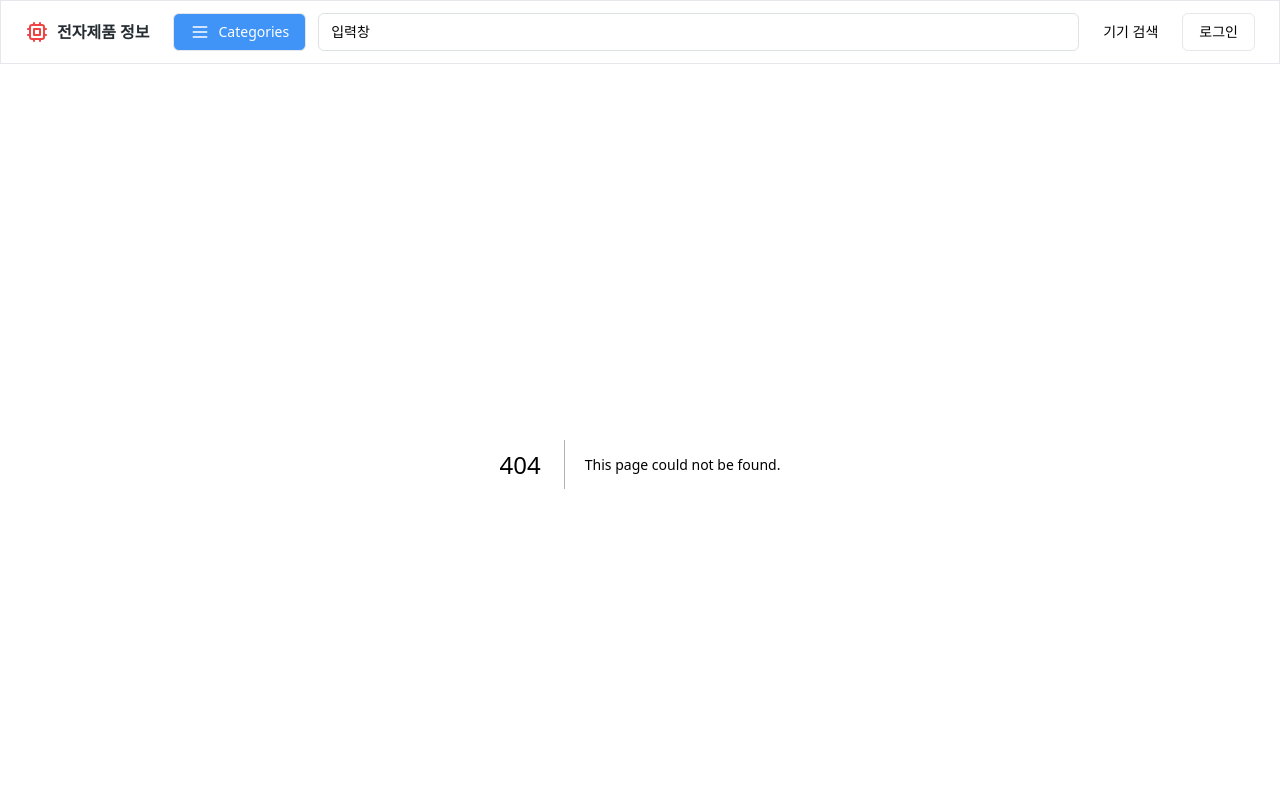
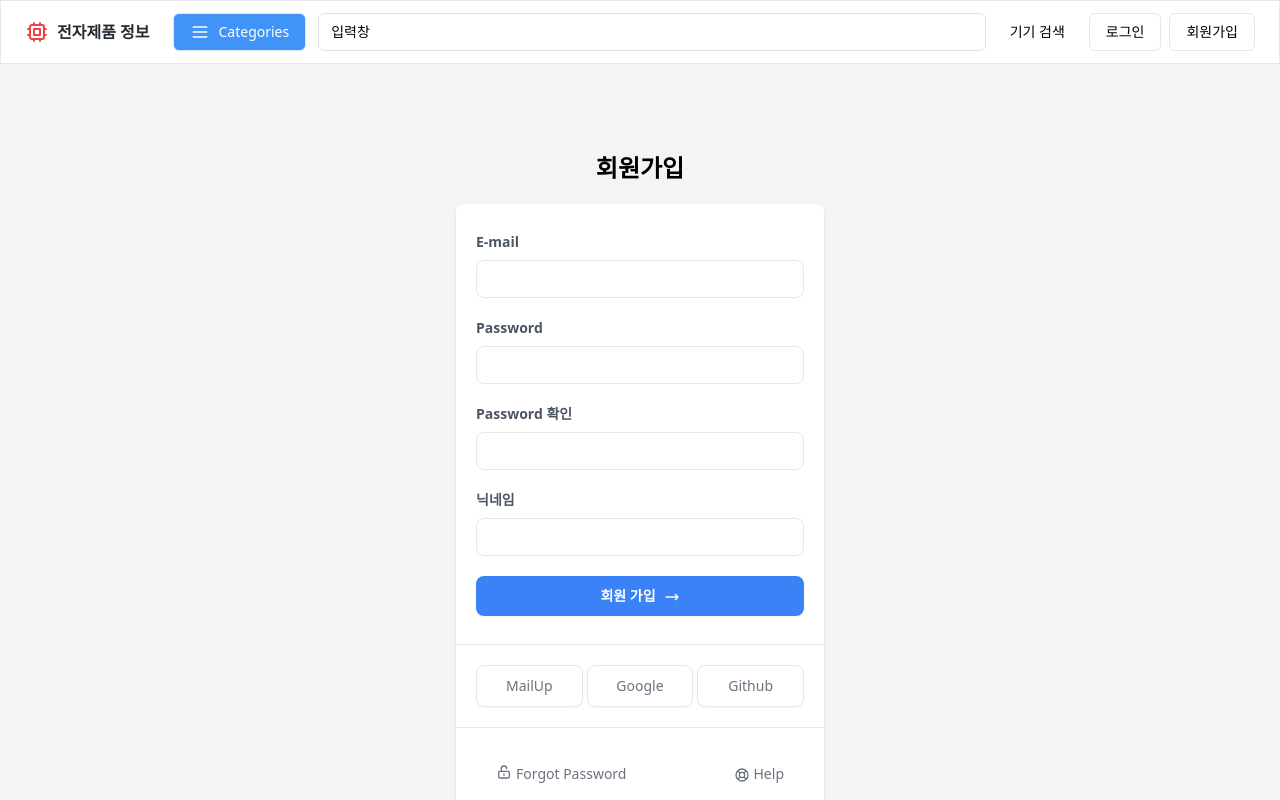
Before and after one commit to ika71/graduation-project-next, a Next.js app: page /signup in a window 1280 px wide. Before the commit this address had no page. Shown: the top 800 px of the page. Built offline with nearby package versions, Linux system fonts and the light colour scheme.

Commit message:
회원가입 추가

```diff
--- /dev/null
+++ b/app/signup/page.tsx
@@ -0,0 +1,9 @@
+import SignupForm from "@/components/SignupForm";
+
+export default function Home() {
+  return (
+    <main>
+      <SignupForm />
+    </main>
+  );
+}
--- /dev/null
+++ b/components/SignupForm.tsx
@@ -0,0 +1,211 @@
+"use client";
+
+import { backendUrl } from "@/url/backendUrl";
+import { useRouter } from "next/navigation";
+import { useState } from "react";
+
+const SignupForm = () => {
+  const router = useRouter();
+
+  const [email, setEmail] = useState("");
+  const [password, setPassword] = useState("");
+  const [passwordCheck, setPasswordCheck] = useState("");
+  const [name, setName] = useState("");
+
+  const createMember = async () => {
+    const member = {
+      email: email,
+      password: password,
+      name: name,
+    };
+
+    const res = await fetch(`${backendUrl}/member/signup`, {
+      method: "post",
+      headers: {
+        "Content-Type": "application/json; charset=utf-8",
+      },
+      body: JSON.stringify(member),
+    });
+    if (res.ok) {
+      alert("회원 가입에 성공 하였습니다.");
+      router.push("/");
+    } else {
+      alert("실패");
+    }
+  };
+
+  const changeEmailHandler = (event: React.ChangeEvent<HTMLInputElement>) => {
+    setEmail(event.target.value);
+  };
+  const changePassowrdHandler = (
+    event: React.ChangeEvent<HTMLInputElement>
+  ) => {
+    setPassword(event.target.value);
+  };
+  const changePasswordCheckHandler = (
+    event: React.ChangeEvent<HTMLInputElement>
+  ) => {
+    setPasswordCheck(event.target.value);
+  };
+  const changeNameHandler = (event: React.ChangeEvent<HTMLInputElement>) => {
+    setName(event.target.value);
+  };
+
+  return (
+    <div className="min-h-screen bg-gray-100 flex flex-col justify-center sm:py-12">
+      <div className="p-10 xs:p-0 mx-auto md:w-full md:max-w-md">
+        <h1 className="font-bold text-center text-2xl mb-5">회원가입</h1>
+        <div className="bg-white shadow w-full rounded-lg divide-y divide-gray-200">
+          <div className="px-5 py-7">
+            <label className="font-semibold text-sm text-gray-600 pb-1 block">
+              E-mail
+            </label>
+            <input
+              type="email"
+              value={email}
+              onChange={changeEmailHandler}
+              className="border rounded-lg px-3 py-2 mt-1 mb-5 text-sm w-full"
+            />
+            <label className="font-semibold text-sm text-gray-600 pb-1 block">
+              Password
+            </label>
+            <input
+              type="password"
+              value={password}
+              onChange={changePassowrdHandler}
+              className="border rounded-lg px-3 py-2 mt-1 mb-5 text-sm w-full"
+            />
+            <label className="font-semibold text-sm text-gray-600 pb-1 block">
+              Password 확인
+            </label>
+            <input
+              type="password"
+              value={passwordCheck}
+              onChange={changePasswordCheckHandler}
+              className="border rounded-lg px-3 py-2 mt-1 mb-5 text-sm w-full"
+            />
+            <label className="font-semibold text-sm text-gray-600 pb-1 block">
+              닉네임
+            </label>
+            <input
+              type="text"
+              value={name}
+              onChange={changeNameHandler}
+              className="border rounded-lg px-3 py-2 mt-1 mb-5 text-sm w-full"
+            />
+            <button
+              type="button"
+              onClick={createMember}
+              className="transition duration-200 bg-blue-500 hover:bg-blue-600 focus:bg-blue-700 focus:shadow-sm focus:ring-4 focus:ring-blue-500 focus:ring-opacity-50 text-white w-full py-2.5 rounded-lg text-sm shadow-sm hover:shadow-md font-semibold text-center inline-block"
+            >
+              <span className="inline-block mr-2">회원 가입</span>
+              <svg
+                xmlns="http://www.w3.org/2000/svg"
+                fill="none"
+                viewBox="0 0 24 24"
+                stroke="currentColor"
+                className="w-4 h-4 inline-block"
+              >
+                <path
+                  strokeLinecap="round"
+                  strokeLinejoin="round"
+                  strokeWidth="2"
+                  d="M17 8l4 4m0 0l-4 4m4-4H3"
+                />
+              </svg>
+            </button>
+          </div>
+          <div className="p-5">
+            <div className="grid grid-cols-3 gap-1">
+              <button
+                type="button"
+                className="transition duration-200 border border-gray-200 text-gray-500 w-full py-2.5 rounded-lg text-sm shadow-sm hover:shadow-md font-normal text-center inline-block"
+              >
+                MailUp
+              </button>
+              <button
+                type="button"
+                className="transition duration-200 border border-gray-200 text-gray-500 w-full py-2.5 rounded-lg text-sm shadow-sm hover:shadow-md font-normal text-center inline-block"
+              >
+                Google
+              </button>
+              <button
+                type="button"
+                className="transition duration-200 border border-gray-200 text-gray-500 w-full py-2.5 rounded-lg text-sm shadow-sm hover:shadow-md font-normal text-center inline-block"
+              >
+                Github
+              </button>
+            </div>
+          </div>
+          <div className="py-5">
+            <div className="grid grid-cols-2 gap-1">
+              <div className="text-center sm:text-left whitespace-nowrap">
+                <button className="transition duration-200 mx-5 px-5 py-4 cursor-pointer font-normal text-sm rounded-lg text-gray-500 hover:bg-gray-100 focus:outline-none focus:bg-gray-200 focus:ring-2 focus:ring-gray-400 focus:ring-opacity-50 ring-inset">
+                  <svg
+                    xmlns="http://www.w3.org/2000/svg"
+                    fill="none"
+                    viewBox="0 0 24 24"
+                    stroke="currentColor"
+                    className="w-4 h-4 inline-block align-text-top"
+                  >
+                    <path
+                      strokeLinecap="round"
+                      strokeLinejoin="round"
+                      strokeWidth="2"
+                      d="M8 11V7a4 4 0 118 0m-4 8v2m-6 4h12a2 2 0 002-2v-6a2 2 0 00-2-2H6a2 2 0 00-2 2v6a2 2 0 002 2z"
+                    />
+                  </svg>
+                  <span className="inline-block ml-1">Forgot Password</span>
+                </button>
+              </div>
+              <div className="text-center sm:text-right whitespace-nowrap">
+                <button className="transition duration-200 mx-5 px-5 py-4 cursor-pointer font-normal text-sm rounded-lg text-gray-500 hover:bg-gray-100 focus:outline-none focus:bg-gray-200 focus:ring-2 focus:ring-gray-400 focus:ring-opacity-50 ring-inset">
+                  <svg
+                    xmlns="http://www.w3.org/2000/svg"
+                    fill="none"
+                    viewBox="0 0 24 24"
+                    stroke="currentColor"
+                    className="w-4 h-4 inline-block align-text-bottom	"
+                  >
+                    <path
+                      strokeLinecap="round"
+                      strokeLinejoin="round"
+                      strokeWidth="2"
+                      d="M18.364 5.636l-3.536 3.536m0 5.656l3.536 3.536M9.172 9.172L5.636 5.636m3.536 9.192l-3.536 3.536M21 12a9 9 0 11-18 0 9 9 0 0118 0zm-5 0a4 4 0 11-8 0 4 4 0 018 0z"
+                    />
+                  </svg>
+                  <span className="inline-block ml-1">Help</span>
+                </button>
+              </div>
+            </div>
+          </div>
+        </div>
+        <div className="py-5">
+          <div className="grid grid-cols-2 gap-1">
+            <div className="text-center sm:text-left whitespace-nowrap">
+              <button className="transition duration-200 mx-5 px-5 py-4 cursor-pointer font-normal text-sm rounded-lg text-gray-500 hover:bg-gray-200 focus:outline-none focus:bg-gray-300 focus:ring-2 focus:ring-gray-400 focus:ring-opacity-50 ring-inset">
+                <svg
+                  xmlns="http://www.w3.org/2000/svg"
+                  fill="none"
+                  viewBox="0 0 24 24"
+                  stroke="currentColor"
+                  className="w-4 h-4 inline-block align-text-top"
+                >
+                  <path
+                    strokeLinecap="round"
+                    strokeLinejoin="round"
+                    strokeWidth="2"
+                    d="M10 19l-7-7m0 0l7-7m-7 7h18"
+                  />
+                </svg>
+                <span className="inline-block ml-1">Back to your-app.com</span>
+              </button>
+            </div>
+          </div>
+        </div>
+      </div>
+    </div>
+  );
+};
+
+export default SignupForm;
--- a/components/fragments/Header.tsx
+++ b/components/fragments/Header.tsx
@@ -60,6 +60,11 @@ const Header = () => {
               <div className="ml-2 flex cursor-pointer items-center gap-x-1 rounded-md border py-2 px-4 hover:bg-gray-100">
                 <span className="text-sm font-medium">로그인</span>
               </div>
+              <div className="ml-2 flex cursor-pointer items-center gap-x-1 rounded-md border py-2 px-4 hover:bg-gray-100">
+                <Link href={"/signup"} className="text-sm font-medium">
+                  회원가입
+                </Link>
+              </div>
             </div>
           </div>
         </div>
--- /dev/null
+++ b/url/backendUrl.tsx
@@ -0,0 +1 @@
+export const backendUrl = "http://localhost:8080";
```
